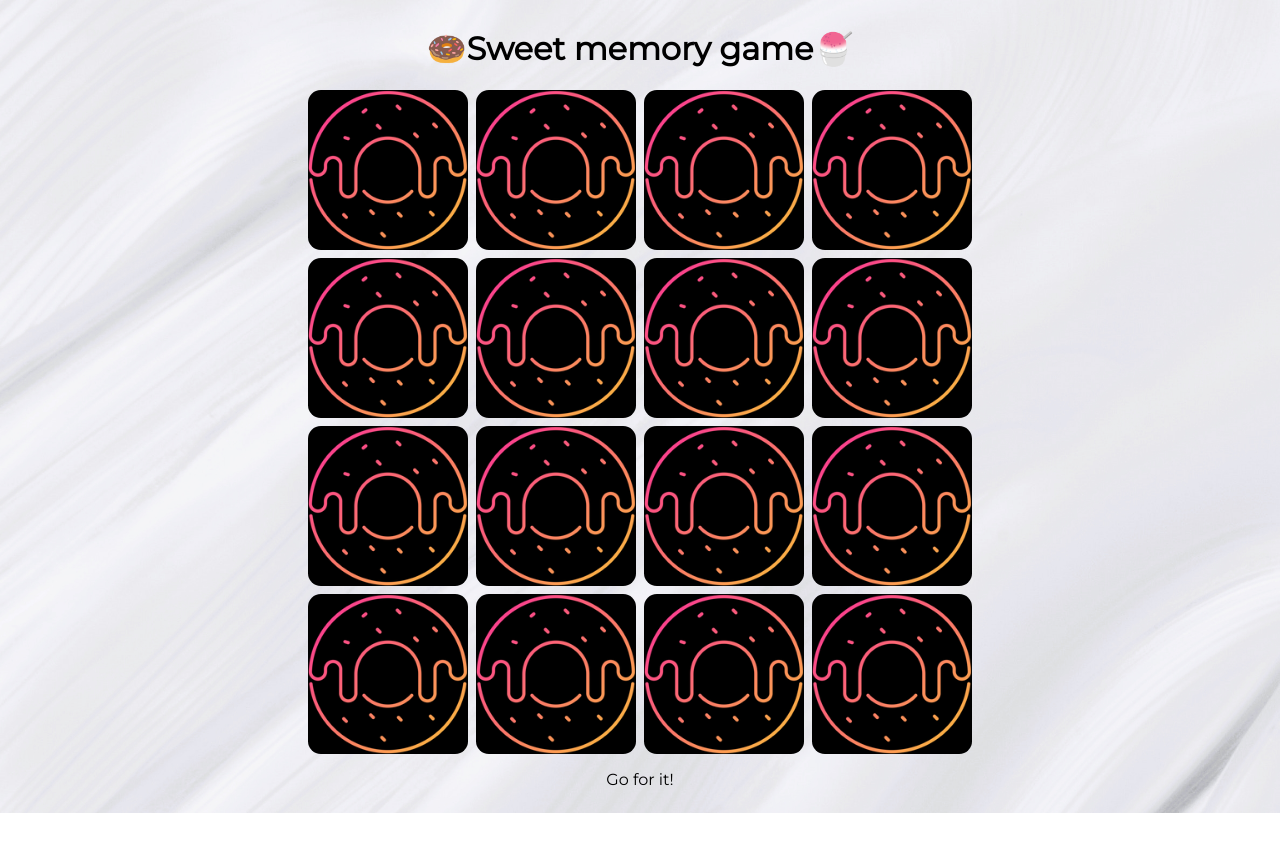
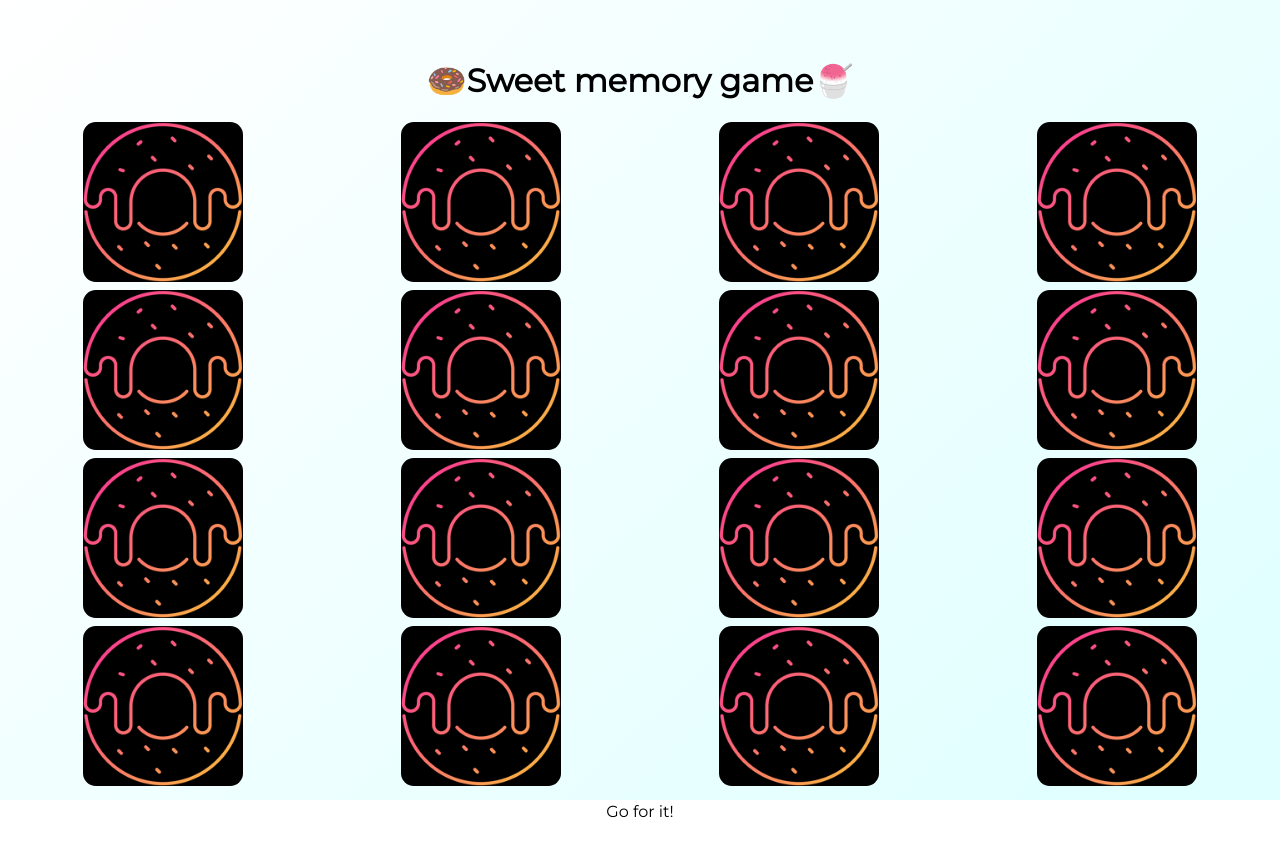
Before and after one commit to riittagerhards/card-memory, a React (Vite) app: page / in a window 1280 px wide. Before the commit the page ends 813 px from the top, so only its background shows below. Built offline with nearby package versions, Linux system fonts and the light colour scheme.

Commit message:
💄 Adjust background and title

```diff
--- a/src/app/App.module.css
+++ b/src/app/App.module.css
@@ -1,4 +1,9 @@
 .container {
   text-align: center;
   padding: 0.5rem;
+  width: 100vw;
+  height: auto;
+  align-self: center;
+  justify-self: center;
+  margin-top: 2rem;
 }
--- a/src/app/globals.css
+++ b/src/app/globals.css
@@ -9,11 +9,24 @@
 body {
   margin: 0;
   font-family: 'Montserrat', sans-serif;
+  width: 100%;
+  height: 100vh;
   padding: 0;
   display: flex;
   align-content: center;
   justify-content: center;
-  background-image: url(../app/assets/Background.jpg);
+  background: rgb(255, 255, 255);
+  background: linear-gradient(
+    137deg,
+    rgba(255, 255, 255, 1) 0%,
+    rgba(224, 255, 255, 1) 95%
+  );
   background-repeat: no-repeat;
-  background-size: 100%;
+  background-size: cover;
 }
+
+@media screen and (max-width: 650px) {
+  h1 {
+    font-size: 1em;
+  }
+}
```
Also changed, not shown: src/app/assets/Background.jpg (deleted).
